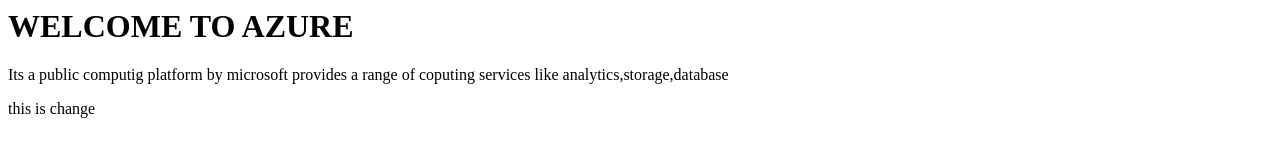
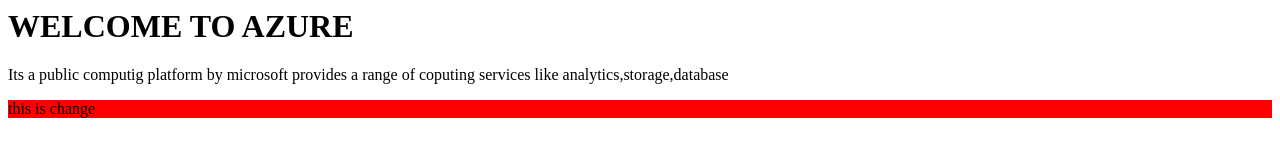
Before and after one commit to Vaishnavi0210/Azuredemo, a plain HTML site: page index.html in a window 1280 px wide. Drawn offline with Linux system fonts and the light colour scheme.

Commit message:
first commit

```diff
--- a/index.html
+++ b/index.html
@@ -1,4 +1,4 @@
 <h1>WELCOME TO AZURE</h1>
 <p>Its a public computig platform by microsoft
 provides a range of coputing services like analytics,storage,database</p>
-<p style="background color:Red;">this is change</p>
+<p style="background-color:Red">this is change</p>
```
